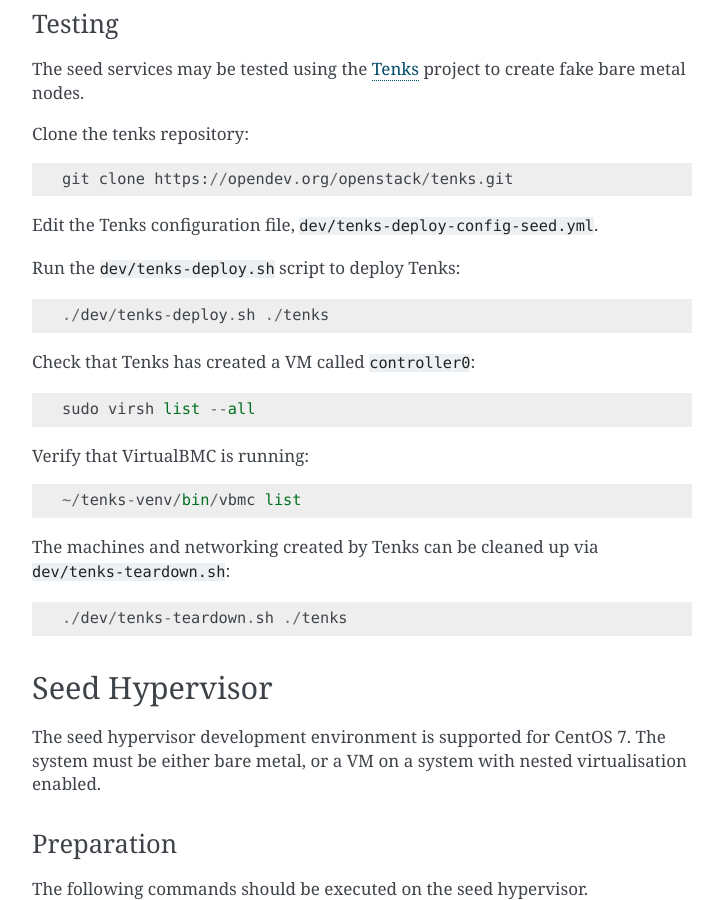
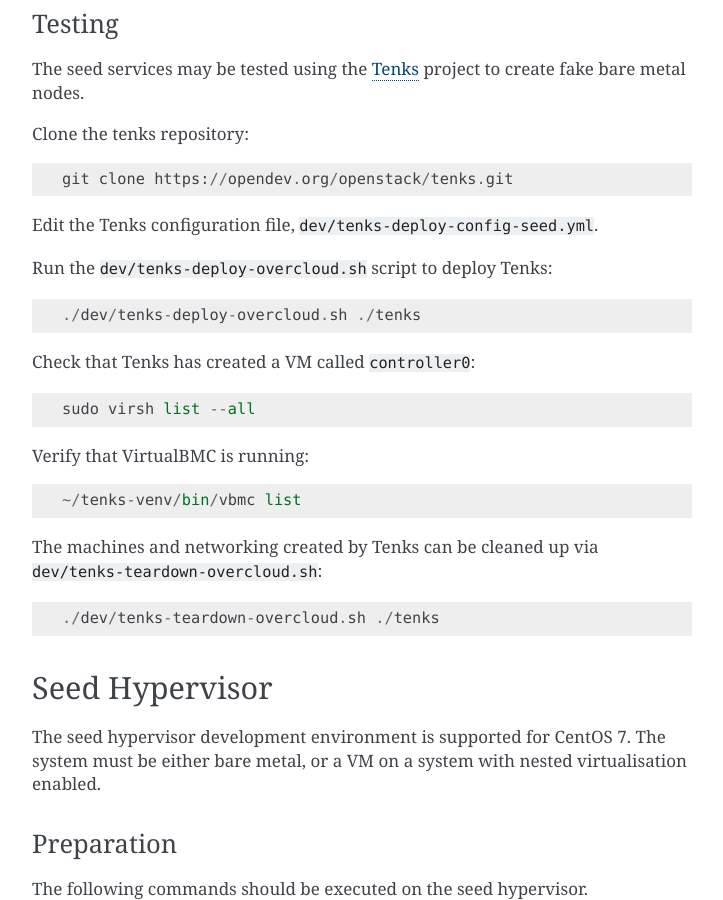
Before and after one commit to openstack/kayobe, a Sphinx documentation site: the page built from doc/source/development/automated.rst, in a window 1280 px wide and 900 px high, scrolled down 3637 px. Shown: the whole window, without its empty margins (388-1111 px from the left). Built offline with Sphinx 7.4.7, drawn with Linux system fonts in a browser that asks for light colours; pages that are not in the unit, such as notebooks, are missing from menus.

Commit message:
Add alternative tenks deploy and teardown entrypoints.
Allows users to explicitly specify which type of tenks
deployment they wish to create / destroy.
Preserves existing behaviour with defaults.
Modifies Zuul tests to use new tenks-deploy entrypoints.

Change-Id: I9aafed8481fd7564c0fc0abe5f6b21eceb824d75
(cherry picked from commit 0d598bf01ddc990429c698fc88c8c41c390e5bac)

```diff
--- a/doc/source/development/automated.rst
+++ b/doc/source/development/automated.rst
@@ -181,9 +181,9 @@
 
 Edit the Tenks configuration file, ``dev/tenks-deploy-config-seed.yml``.
 
-Run the ``dev/tenks-deploy.sh`` script to deploy Tenks::
+Run the ``dev/tenks-deploy-overcloud.sh`` script to deploy Tenks::
 
-    ./dev/tenks-deploy.sh ./tenks
+    ./dev/tenks-deploy-overcloud.sh ./tenks
 
 Check that Tenks has created a VM called ``controller0``::
 
@@ -194,9 +194,9 @@
     ~/tenks-venv/bin/vbmc list
 
 The machines and networking created by Tenks can be cleaned up via
-``dev/tenks-teardown.sh``::
+``dev/tenks-teardown-overcloud.sh``::
 
-    ./dev/tenks-teardown.sh ./tenks
+    ./dev/tenks-teardown-overcloud.sh ./tenks
 
 .. _development-automated-seed-hypervisor:
 
```
Also changed, not shown: 7 other files.
